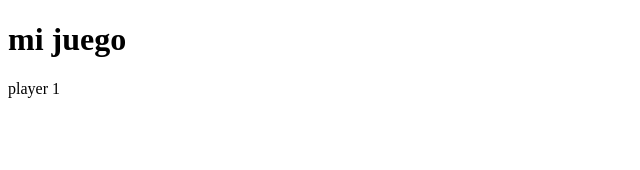
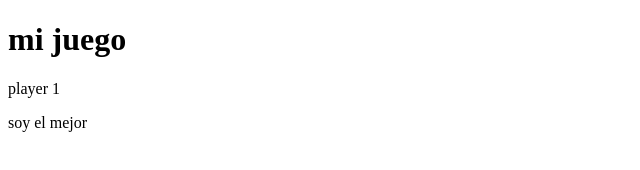
Before and after one commit to CaSaNoVa20-nan/trabajo-comic, a plain HTML site: page index.html in a window 1280 px wide. Shown: the full height of the page, 0-640 px from the left. Drawn offline with Linux system fonts and the light colour scheme.

Commit message:
se agrego texto

```diff
--- a/index.html
+++ b/index.html
@@ -8,5 +8,6 @@
 <body>
     <h1> mi juego</h1>
 <p>player 1<p>
+    <p>soy el mejor<p>
 </body>
 </html>
```
